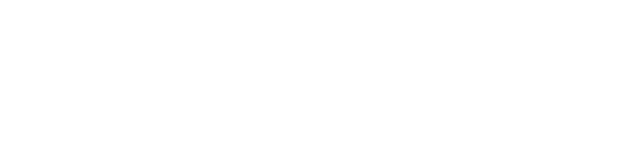
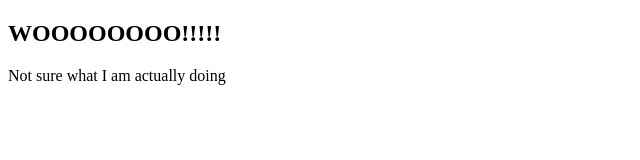
Before and after one commit to Thund3rBolt/whatevs, a plain HTML site: page index.html in a window 1280 px wide. Shown: the whole page, without its empty margins (0-640 px from the left). Drawn offline with Linux system fonts and the light colour scheme.

Commit message:
second commit

```diff
--- a/index.html
+++ b/index.html
@@ -4,6 +4,7 @@
 	<title>Test</title>
 </head>
 <body>
-
+		<h2>WOOOOOOOO!!!!!</h2>
+		<p>Not sure what I am actually doing</p>
 </body>
 </html>
```
